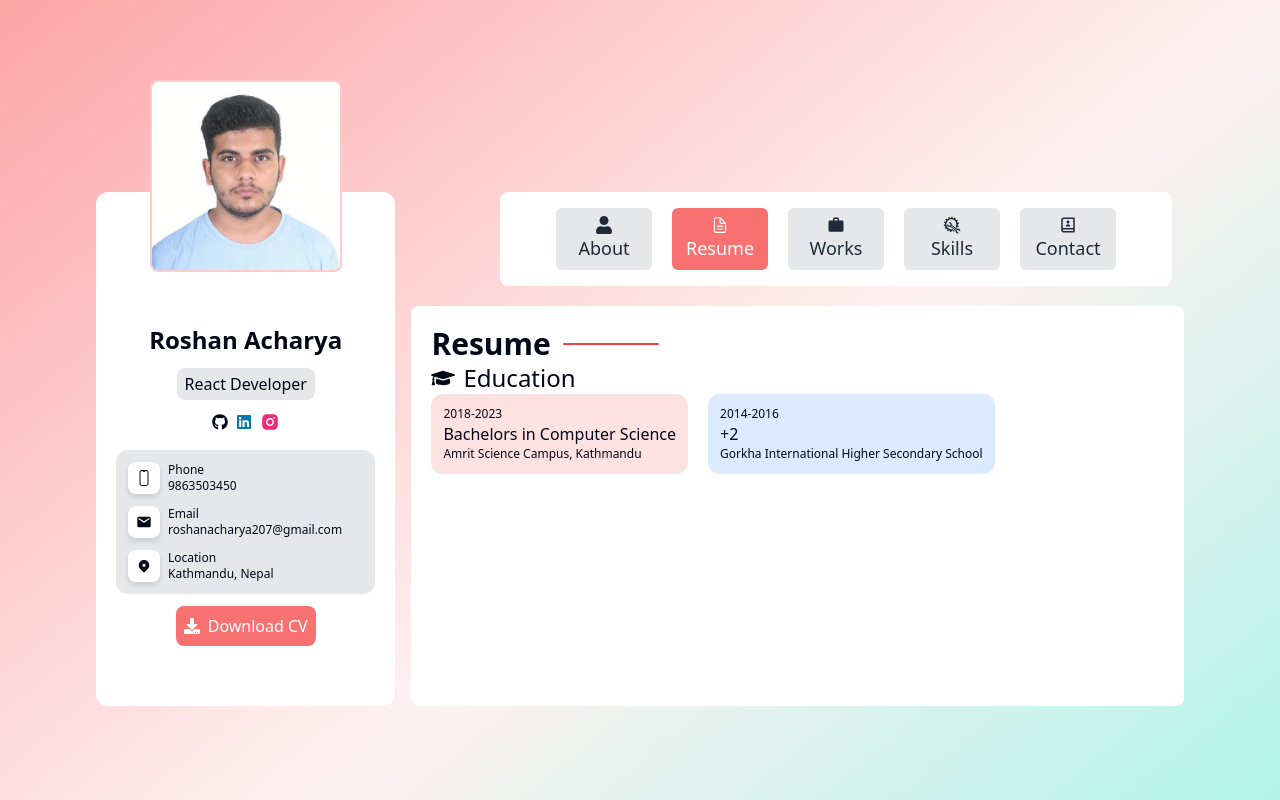
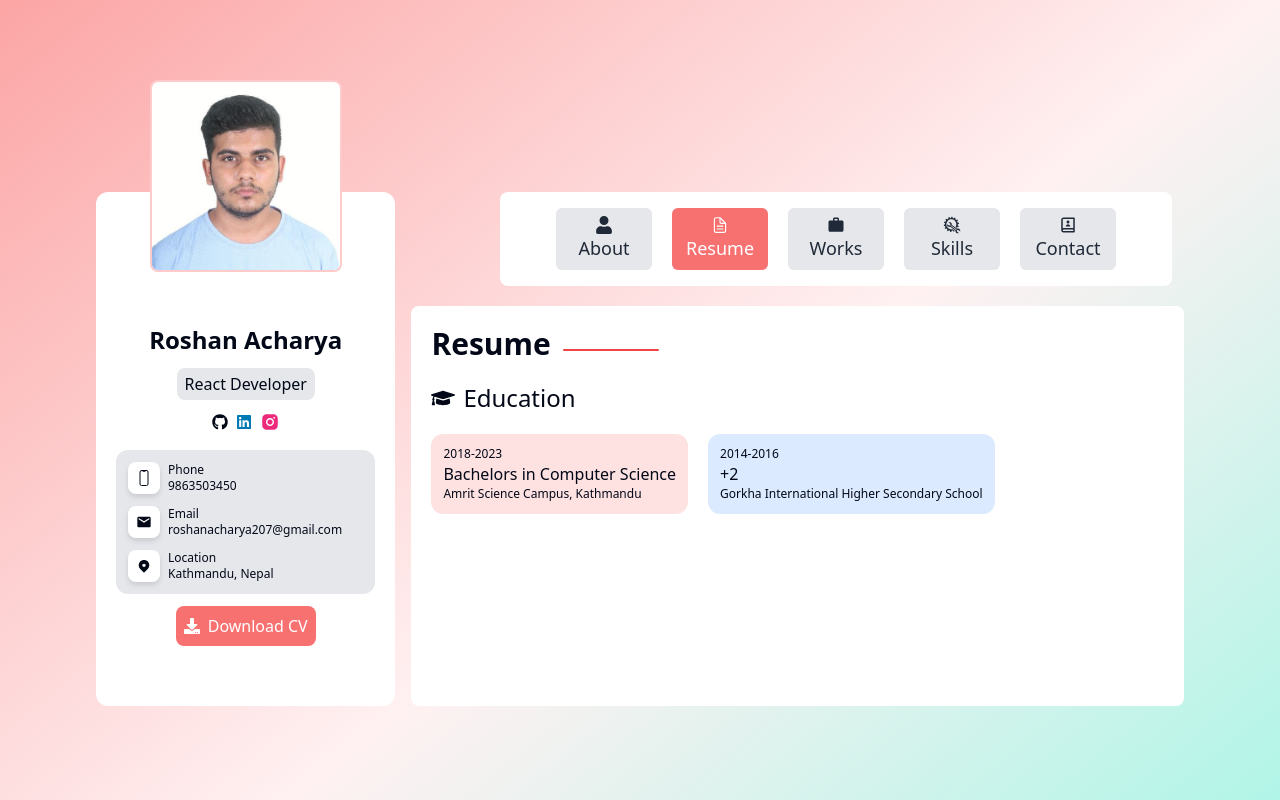
Before and after one commit to roshan-42/new-portfolio, a Next.js app: page / in a window 1280 px wide. Both pictures are taken after a click on the button "Resume". Shown: the top 800 px of the page. Built offline with nearby package versions, Linux system fonts and the light colour scheme.

Commit message:
portfolio website fixed

```diff
--- a/app/components/Body/About.tsx
+++ b/app/components/Body/About.tsx
@@ -5,7 +5,7 @@ const About = () => {
     <div>
       <div className={`  flex items-center gap-4`}>
         <h2 className="font-bold text-3xl">About</h2>
-        <div className="bg-red-500 h-[2px] w-24 rounded-full"></div>
+        <div className="bg-red-500 mt-3  h-[2px] w-24 rounded-full"></div>
       </div>
       <p>
         I'm a React developer, graduated from Amrit Science Campus with a degree
--- a/app/components/Body/Contact.tsx
+++ b/app/components/Body/Contact.tsx
@@ -4,7 +4,7 @@ import { FaArrowLeftLong, FaArrowUp } from "react-icons/fa6";
 const Contact = () => {
   return (
     <div>
-      <div className="flex items-center gap-3">
+      <div className="flex items-center gap-3 mt-3 ">
         <p className="font-bold text-3xl">Contact</p>
         <div className="bg-red-500 h-[2px] w-24 rounded-full"></div>
       </div>
--- a/app/components/Body/Resume.tsx
+++ b/app/components/Body/Resume.tsx
@@ -3,16 +3,16 @@ import { FaGraduationCap } from "react-icons/fa";
 
 const Resume = () => {
   return (
-    <div className="">
+    <div className="flex flex-col gap-5">
       <div className="flex items-center gap-3">
         <p className="font-bold text-3xl">Resume</p>
-        <div className="bg-red-500 h-[2px] w-24 rounded-full"></div>
+        <div className="bg-red-500 mt-3 h-[2px] w-24 rounded-full"></div>
       </div>
       <div className="flex items-center gap-2 text-2xl">
         <FaGraduationCap />
         <p>Education</p>
       </div>
-      <div className="flex  gap-5">
+      <div className="flex flex-wrap  gap-5">
         <div className="bg-red-100 rounded-xl p-3">
           <p className="text-xs">2018-2023</p>
           <p className="font-medium">Bachelors in Computer Science</p>
--- a/app/components/Body/Skills.tsx
+++ b/app/components/Body/Skills.tsx
@@ -17,7 +17,7 @@ const Skills = () => {
     <div className="flex flex-col justify-between p-5 ">
       <div className="flex items-center gap-3">
         <p className="font-bold text-3xl">Skills</p>
-        <div className="bg-red-500 h-[2px] w-24 rounded-full"></div>
+        <div className="bg-red-500 h-[2px] mt-3  w-24 rounded-full"></div>
       </div>
       <div className=" mt-10   flex flex-wrap gap-12   text-3xl sm:text-4xl">
         <div className="flex flex-col items-center ">
```
